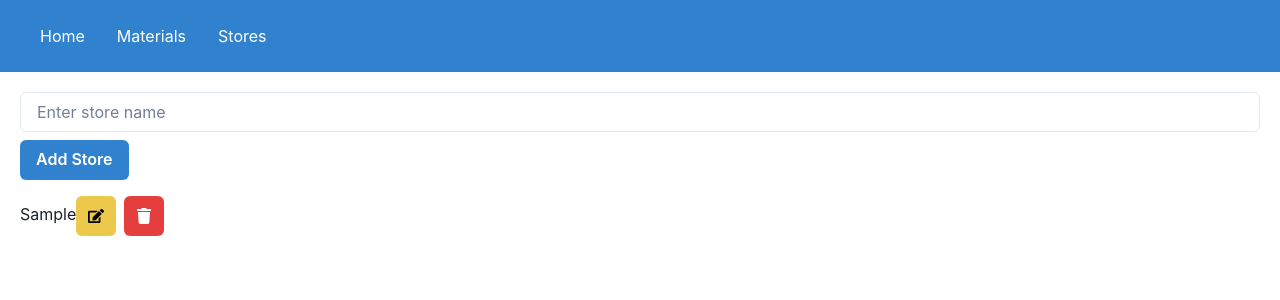
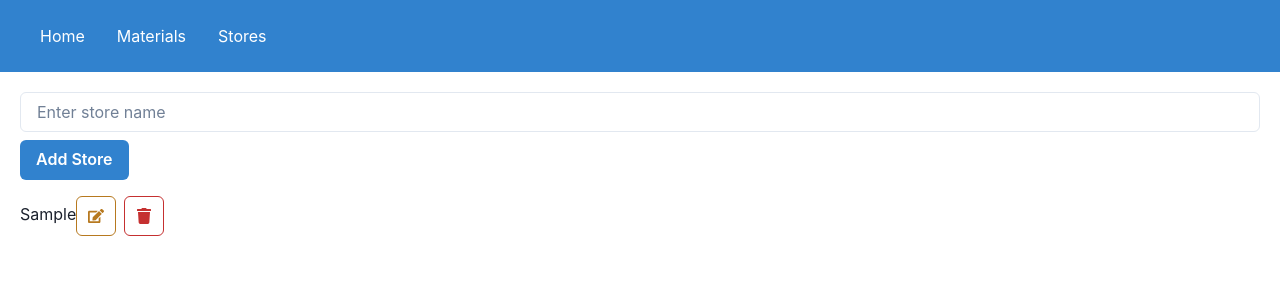
Before and after one commit to GPT-Engineer-App/material-manager-tool, a React (Vite) app: page /stores in a window 1280 px wide. Both pictures are taken after typing "Sample" into the empty fields and a click on the button "Add Store". Shown: the top 300 px of the page. Built offline with nearby package versions, Linux system fonts and the light colour scheme.

Commit message:
Updated the design of the edit and delete buttons on the `Stores` and `Index` pages to have an outlined style.
Prompt: change the design of the edit and delete button

```diff
--- a/src/pages/Index.jsx
+++ b/src/pages/Index.jsx
@@ -76,8 +76,8 @@ const Index = () => {
               <Td>{material.name}</Td>
               <Td>{material.colorCode}</Td>
               <Td>
-                <IconButton aria-label="Edit material" icon={<FaEdit />} onClick={() => handleEditMaterial(index, material)} />
-                <IconButton aria-label="Delete material" icon={<FaTrash />} onClick={() => handleDeleteMaterial(index)} ml={2} />
+                <IconButton aria-label="Edit material" icon={<FaEdit />} variant="outline" onClick={() => handleEditMaterial(index, material)} />
+                <IconButton aria-label="Delete material" icon={<FaTrash />} variant="outline" onClick={() => handleDeleteMaterial(index)} ml={2} />
               </Td>
             </Tr>
           ))}
--- a/src/pages/Stores.jsx
+++ b/src/pages/Stores.jsx
@@ -47,8 +47,8 @@ function Stores() {
         {stores.map((store, index) => (
           <ListItem key={index} d="flex" alignItems="center" justifyContent="space-between">
             {editingIndex === index ? <Input value={editingValue} onChange={(e) => setEditingValue(e.target.value)} size="sm" /> : store}
-            <IconButton icon={<FaEdit />} onClick={() => handleEditStore(index, store)} aria-label="Edit store" colorScheme="yellow" mr={2} />
-            <IconButton icon={<FaTrash />} onClick={() => handleDeleteStore(index)} aria-label="Delete store" colorScheme="red" />
+            <IconButton icon={<FaEdit />} onClick={() => handleEditStore(index, store)} aria-label="Edit store" colorScheme="yellow" variant="outline" mr={2} />
+            <IconButton icon={<FaTrash />} onClick={() => handleDeleteStore(index)} aria-label="Delete store" colorScheme="red" variant="outline" />
           </ListItem>
         ))}
       </List>
```
